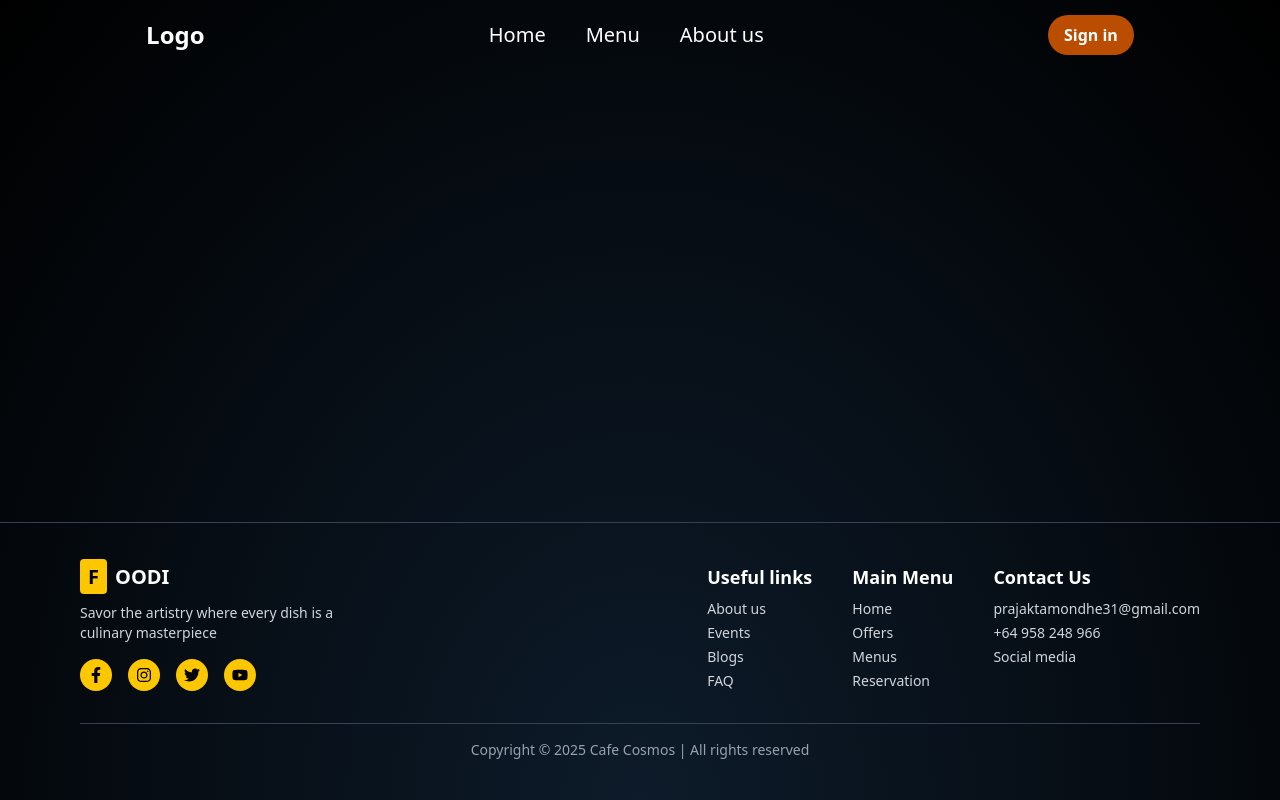
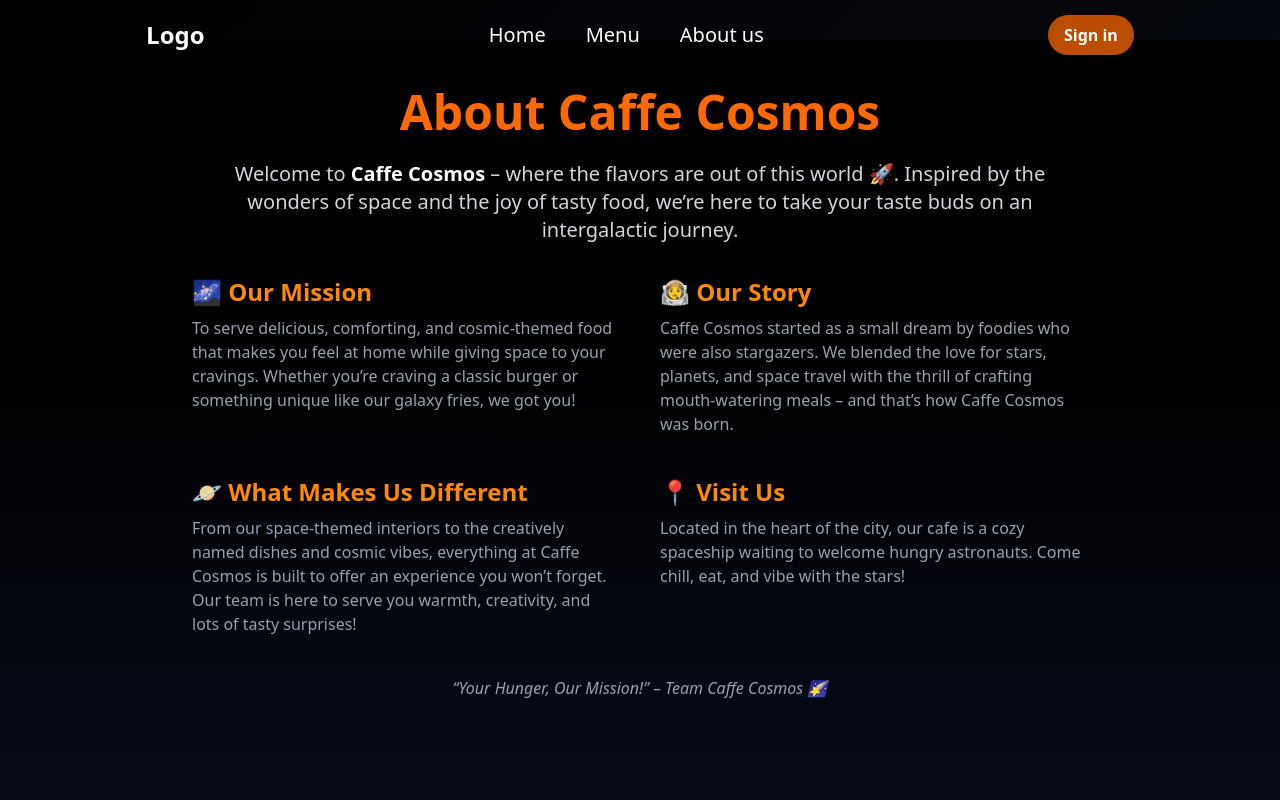
Before and after one commit to Prajakta3176/Space-caffe-frontend, a React (Vite) app: page /about-us in a window 1280 px wide. Shown: the top 800 px of the page. Built offline with nearby package versions, Linux system fonts and the light colour scheme; a web font is replaced by a local one.

Commit message:
Added about us page

```diff
--- a/src/App.jsx
+++ b/src/App.jsx
@@ -13,6 +13,7 @@ import ViewFoodDetails from './components/FoodCard/ViewFoodDetails';
 import Cart from './pages/Cart.jsx'
 import OrderHistory from './pages/OrderHistory.jsx';
 import Profile from './pages/Profile.jsx';
+import AboutUs from './pages/AboutUs.jsx';
 
 
 
@@ -43,6 +44,7 @@ export default function App() {
                 <Route path='/cart' element={<Cart/>} />
                 <Route path='/order-history' element={<OrderHistory/>} />
                 <Route path='/profile' element={<Profile/>} />
+                <Route path='/about-us' element={<AboutUs/>} />
 
             </Routes>
 
--- a/src/components/menu/ShortMenu.jsx
+++ b/src/components/menu/ShortMenu.jsx
@@ -50,7 +50,7 @@ export default function ShortMenu() {
 
   return (
     <div id='menu' className='flex flex-col gap-10 w-full items-center px-10'>
-        <h1 className=' text-3xl md:text-4xl text-amber-500 font-bold text-center'>What Are You Craving Today?</h1>
+        <h1 className='reviewHead text-3xl md:text-4xl text-amber-500 font-bold text-center'>What Are You Craving Today?</h1>
         {/* <MenuBar menuData={menuData}/> */}
         <div className='flex flex-wrap gap-10 justify-center px-5 my-10'>
         {
--- a/src/components/reviews/ReviewCarousel.jsx
+++ b/src/components/reviews/ReviewCarousel.jsx
@@ -41,7 +41,7 @@ const reviews = [
 export default function ReviewCarousel() {
   return (
     <div id='testimonials' className="w-full px-4 py-10">
-        <h1 className='text-amber-500 reviewHead max-w-[90%] sm:max-w-[70%] md:max-w-[40%] mx-auto text-4xl text-center mb-10 font-semibold'>Here’s what people say about Space Cafe</h1>
+        <h1 className='text-amber-500 reviewHead max-w-[90%] sm:max-w-[70%] md:max-w-[40%] mx-auto text-4xl text-center mb-10 font-semibold'>Here’s what people say about Caffe Cosmos</h1>
       <Swiper
         modules={[Navigation, Pagination, Autoplay]}
         spaceBetween={30}
--- a/src/index.css
+++ b/src/index.css
@@ -20,8 +20,8 @@
 
 .mainBody {
     margin: 0;
-    background: radial-gradient(ellipse at bottom, #0d1b2a 0%, #000000 100%);
-
+    /* background: radial-gradient(ellipse at bottom, #0d1b2a 0%, #000000 100%); */
+    background: linear-gradient(to bottom right, black, #0a0f1c);
     overflow-x: hidden;
     color: white;
   }
--- /dev/null
+++ b/src/pages/AboutUs.jsx
@@ -0,0 +1,50 @@
+import React from 'react';
+
+const AboutUs = () => {
+  return (
+    <div className="min-h-screen bg-gradient-to-b from-black to-[#0a0f1c] text-white px-6 py-12">
+      <div className="max-w-4xl mx-auto text-center">
+        <h1 className="text-4xl md:text-5xl font-bold mb-6 text-orange-500">About Caffe Cosmos</h1>
+        <p className="text-lg md:text-xl text-gray-300 mb-8">
+          Welcome to <span className="text-white font-semibold">Caffe Cosmos</span> – where the flavors are out of this world 🚀. Inspired by the wonders of space and the joy of tasty food, we’re here to take your taste buds on an intergalactic journey.
+        </p>
+
+        <div className="grid md:grid-cols-2 gap-10 text-left">
+          <div>
+            <h2 className="text-2xl font-semibold text-orange-400 mb-2">🌌 Our Mission</h2>
+            <p className="text-gray-400">
+              To serve delicious, comforting, and cosmic-themed food that makes you feel at home while giving space to your cravings. Whether you’re craving a classic burger or something unique like our galaxy fries, we got you!
+            </p>
+          </div>
+
+          <div>
+            <h2 className="text-2xl font-semibold text-orange-400 mb-2">👨‍🚀 Our Story</h2>
+            <p className="text-gray-400">
+              Caffe Cosmos started as a small dream by foodies who were also stargazers. We blended the love for stars, planets, and space travel with the thrill of crafting mouth-watering meals – and that’s how Caffe Cosmos was born.
+            </p>
+          </div>
+
+          <div>
+            <h2 className="text-2xl font-semibold text-orange-400 mb-2">🪐 What Makes Us Different</h2>
+            <p className="text-gray-400">
+              From our space-themed interiors to the creatively named dishes and cosmic vibes, everything at Caffe Cosmos is built to offer an experience you won’t forget. Our team is here to serve you warmth, creativity, and lots of tasty surprises!
+            </p>
+          </div>
+
+          <div>
+            <h2 className="text-2xl font-semibold text-orange-400 mb-2">📍 Visit Us</h2>
+            <p className="text-gray-400">
+              Located in the heart of the city, our cafe is a cozy spaceship waiting to welcome hungry astronauts. Come chill, eat, and vibe with the stars!
+            </p>
+          </div>
+        </div>
+
+        <div className="mt-10">
+          <p className="text-gray-400 italic">“Your Hunger, Our Mission!” – Team Caffe Cosmos 🌠</p>
+        </div>
+      </div>
+    </div>
+  );
+};
+
+export default AboutUs;
```
